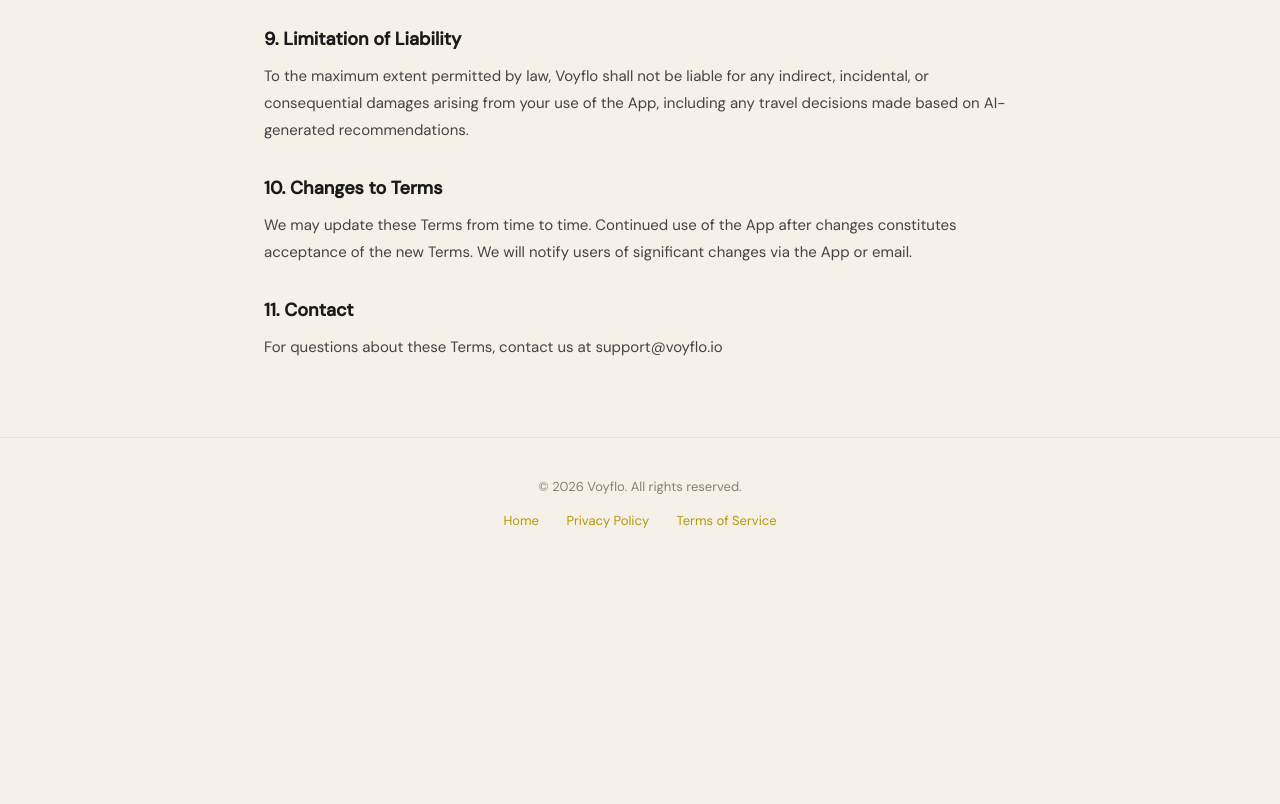
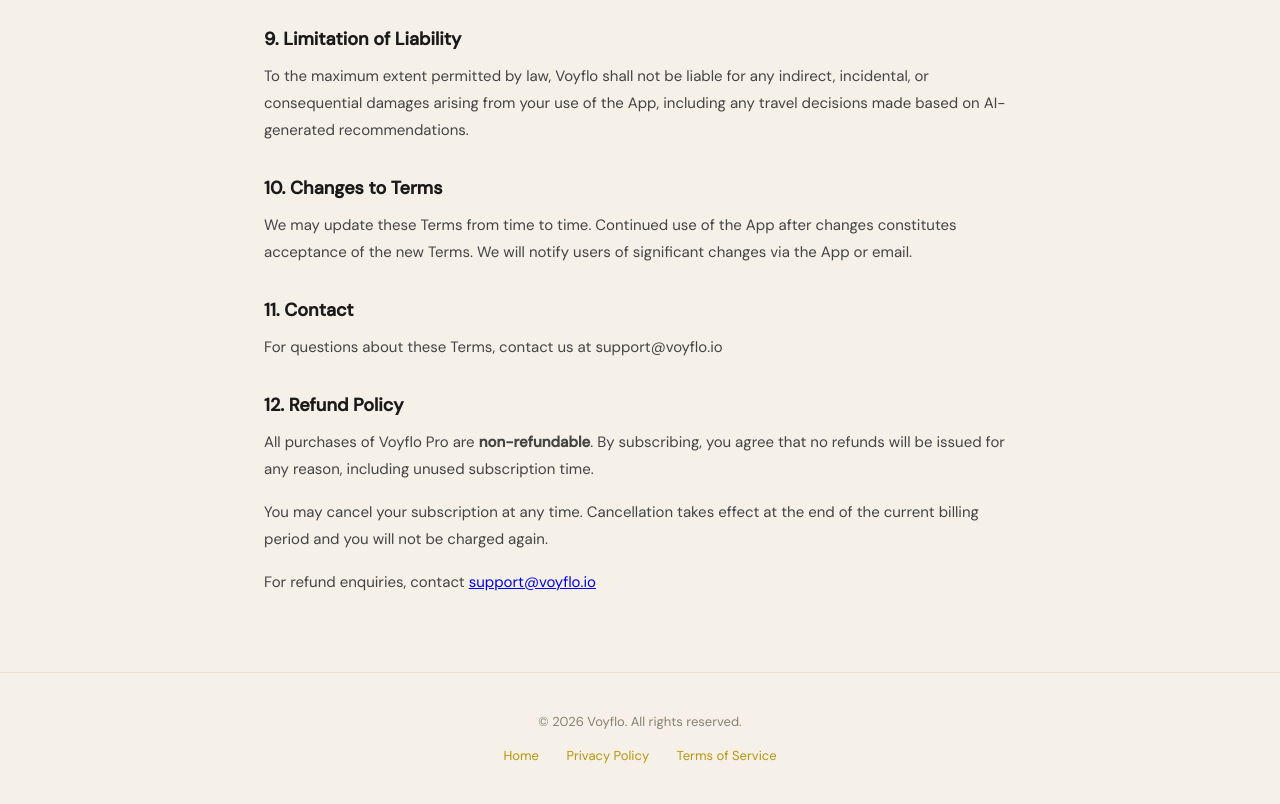
Before and after one commit to Voyflo-app/voyflo-website, a plain HTML site: page terms.html in a window 1280 px wide. Shown: the part 1383-2187 px from the top of the page. Before the commit the page ends 1952 px from the top, so only its background shows below. Drawn offline with nearby package versions, Linux system fonts and the light colour scheme.

Commit message:
terms.html

```diff
--- a/terms.html
+++ b/terms.html
@@ -61,6 +61,10 @@
 
   <h2>11. Contact</h2>
   <p>For questions about these Terms, contact us at support@voyflo.io</p>
+  <h2>12. Refund Policy</h2>
+  <p>All purchases of Voyflo Pro are <strong>non-refundable</strong>. By subscribing, you agree that no refunds will be issued for any reason, including unused subscription time.</p>
+  <p>You may cancel your subscription at any time. Cancellation takes effect at the end of the current billing period and you will not be charged again.</p>
+  <p>For refund enquiries, contact <a href="mailto:support@voyflo.io">support@voyflo.io</a></p>
 </div>
 <footer>
   © 2026 Voyflo. All rights reserved.
```
